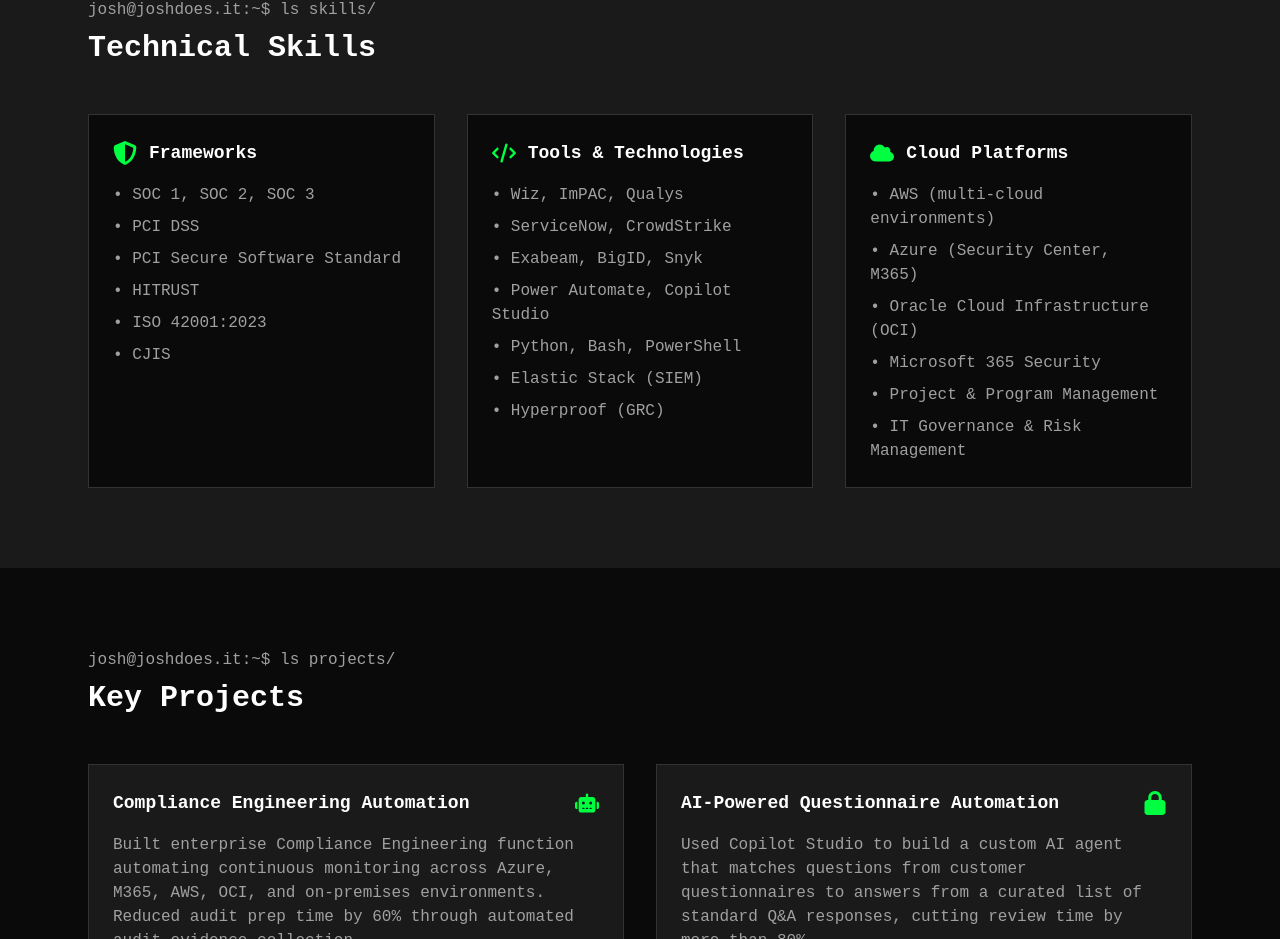
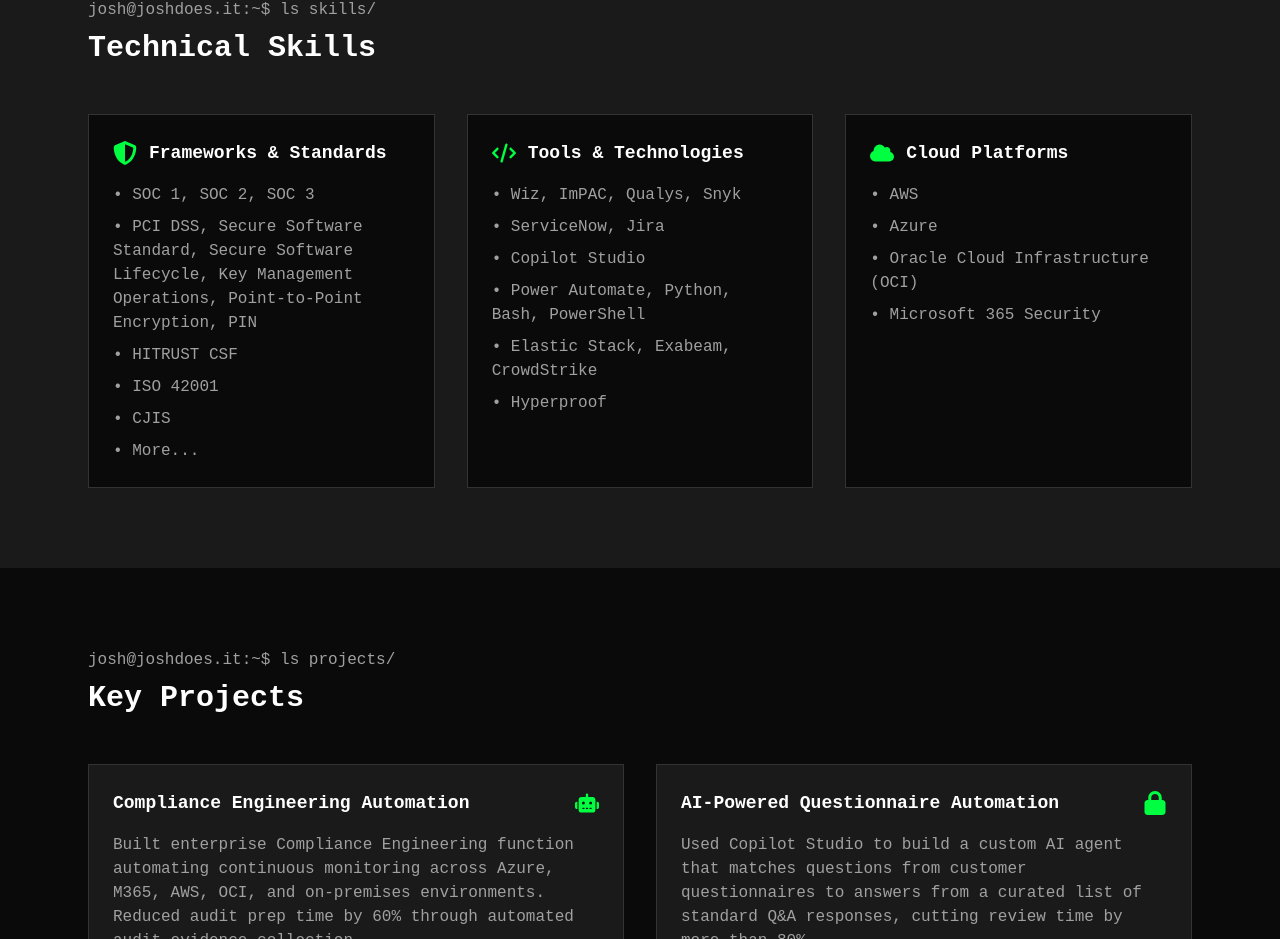
Before and after one commit to JoshDoesIT/JoshDoes.IT-Website, a Next.js app: page / in a window 1280 px wide. Shown: the part 4173-5112 px from the top of the page. Built offline with nearby package versions, Linux system fonts and the light colour scheme.

Commit message:
Update skills sections: rename Frameworks to Frameworks & Standards and update all bullet points

```diff
--- a/app/page.tsx
+++ b/app/page.tsx
@@ -218,15 +218,15 @@
                   <svg className="w-6 h-6 text-terminal-green mr-3" fill="currentColor" viewBox="0 0 512 512">
                     <path d="M256 0c4.6 0 9.2 1 13.4 2.9L457.7 82.8c22 9.3 38.4 31 38.3 57.2c-.5 99.2-41.3 280.7-213.6 363.2c-16.7 8-36.1 8-52.8 0C57.3 420.7 16.5 239.2 16 140c-.1-26.2 16.3-47.9 38.3-57.2L242.7 2.9C246.8 1 251.4 0 256 0zm0 66.8V444.8C394 378 431.1 230.1 432 141.4L256 66.8l0 0z" />
                   </svg>
-                  <h3 className="text-lg font-semibold text-white">Frameworks</h3>
+                  <h3 className="text-lg font-semibold text-white">Frameworks & Standards</h3>
                 </div>
                 <ul className="space-y-2 text-terminal-gray">
                   <li>• SOC 1, SOC 2, SOC 3</li>
-                  <li>• PCI DSS</li>
-                  <li>• PCI Secure Software Standard</li>
-                  <li>• HITRUST</li>
-                  <li>• ISO 42001:2023</li>
+                  <li>• PCI DSS, Secure Software Standard, Secure Software Lifecycle, Key Management Operations, Point-to-Point Encryption, PIN</li>
+                  <li>• HITRUST CSF</li>
+                  <li>• ISO 42001</li>
                   <li>• CJIS</li>
+                  <li>• More...</li>
                 </ul>
               </div>
               <div className="bg-terminal-bg border border-terminal-border p-6">
@@ -237,13 +237,12 @@
                   <h3 className="text-lg font-semibold text-white">Tools & Technologies</h3>
                 </div>
                 <ul className="space-y-2 text-terminal-gray">
-                  <li>• Wiz, ImPAC, Qualys</li>
-                  <li>• ServiceNow, CrowdStrike</li>
-                  <li>• Exabeam, BigID, Snyk</li>
-                  <li>• Power Automate, Copilot Studio</li>
-                  <li>• Python, Bash, PowerShell</li>
-                  <li>• Elastic Stack (SIEM)</li>
-                  <li>• Hyperproof (GRC)</li>
+                  <li>• Wiz, ImPAC, Qualys, Snyk</li>
+                  <li>• ServiceNow, Jira</li>
+                  <li>• Copilot Studio</li>
+                  <li>• Power Automate, Python, Bash, PowerShell</li>
+                  <li>• Elastic Stack, Exabeam, CrowdStrike</li>
+                  <li>• Hyperproof</li>
                 </ul>
               </div>
               <div className="bg-terminal-bg border border-terminal-border p-6">
@@ -254,12 +253,10 @@
                   <h3 className="text-lg font-semibold text-white">Cloud Platforms</h3>
                 </div>
                 <ul className="space-y-2 text-terminal-gray">
-                  <li>• AWS (multi-cloud environments)</li>
-                  <li>• Azure (Security Center, M365)</li>
+                  <li>• AWS</li>
+                  <li>• Azure</li>
                   <li>• Oracle Cloud Infrastructure (OCI)</li>
                   <li>• Microsoft 365 Security</li>
-                  <li>• Project & Program Management</li>
-                  <li>• IT Governance & Risk Management</li>
                 </ul>
               </div>
             </div>
```
